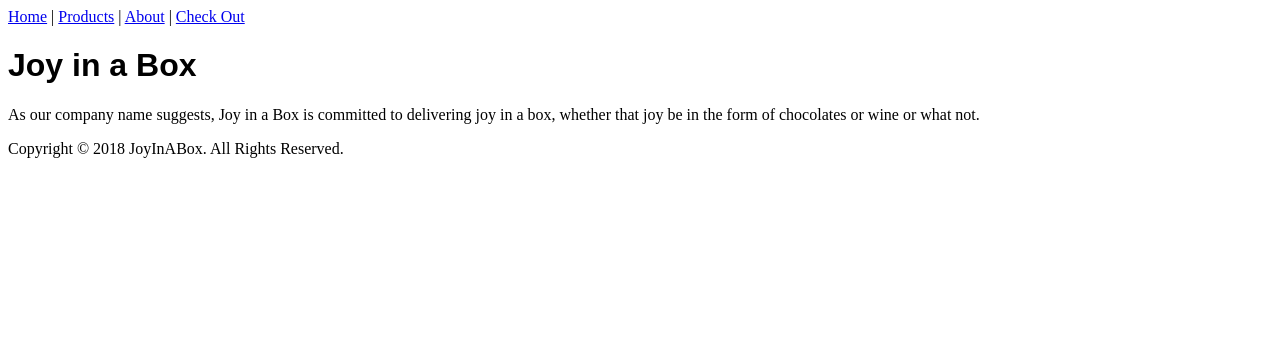
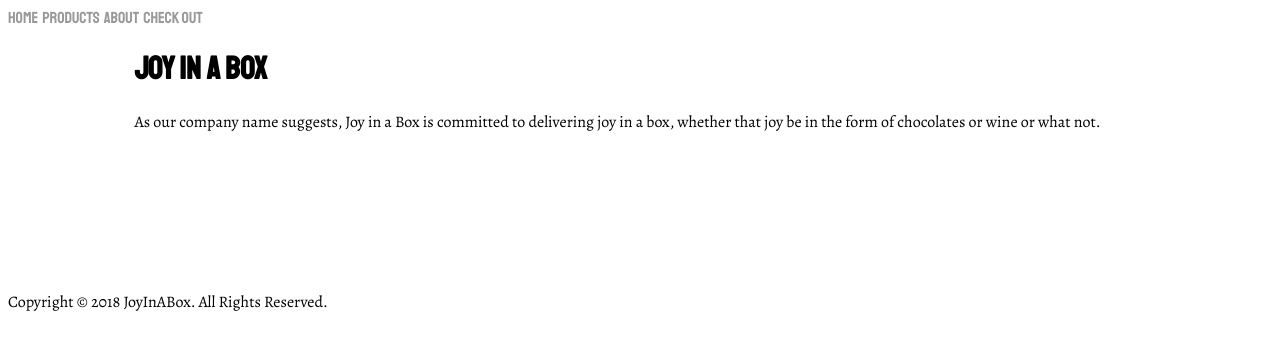
Before and after one commit to JoyInABox/JoyInABox.github.io, a Jekyll site: the page built from index.html, in a window 1280 px wide. Shown: the top 350 px of the page. Built offline with Jekyll 4.4.1, drawn with Linux system fonts in a browser that asks for light colours.

Commit message:
Update default.html

```diff
--- a/_layouts/default.html
+++ b/_layouts/default.html
@@ -5,24 +5,26 @@
 		<title>{{ page.title }}</title>
 		{% seo %}
 		<!-- link to main stylesheet -->
+		<link href="https://fonts.googleapis.com/css?family=Alegreya|Staatliches" rel="stylesheet">
 		<link rel="stylesheet" type="text/css" href="/css/main.css">
 		<script type="text/javascript" src="/js/sessvars.js"></script>
+		<meta name="viewport" content="width=device-width, initial-scale=1.0">
 	</head>
 	<body>
 		{% include analytics_body.html %}
-		<header id="js-header">
-			<nav>
-				<a href="/">Home</a> |
-			 	<a href="/products">Products</a> |
-			 	<a href="/about">About</a> |
-			 	<a href="/checkout">Check Out</a>
-			</nav>
-		</header>
-		<div id="body">
+		<div id='menu'>
+			<a href="/">Home</a>
+			<a href="/products">Products</a>
+			<a href="/about">About</a>
+			<a href="/checkout">Check Out</a>
+		</div>
+		<div id="content">
 			{{ content }}
-		</div><!-- /.container -->
-    <footer>
-        <p>Copyright © 2018 JoyInABox. All Rights Reserved.</p>
-    </footer>
+		</div>
+		<script src="sticky-header.js" type="text/javascript">
+		</script>
+		<footer>
+			<p>Copyright © 2018 JoyInABox. All Rights Reserved.</p>
+		</footer>
 	</body>
 </html>
```
